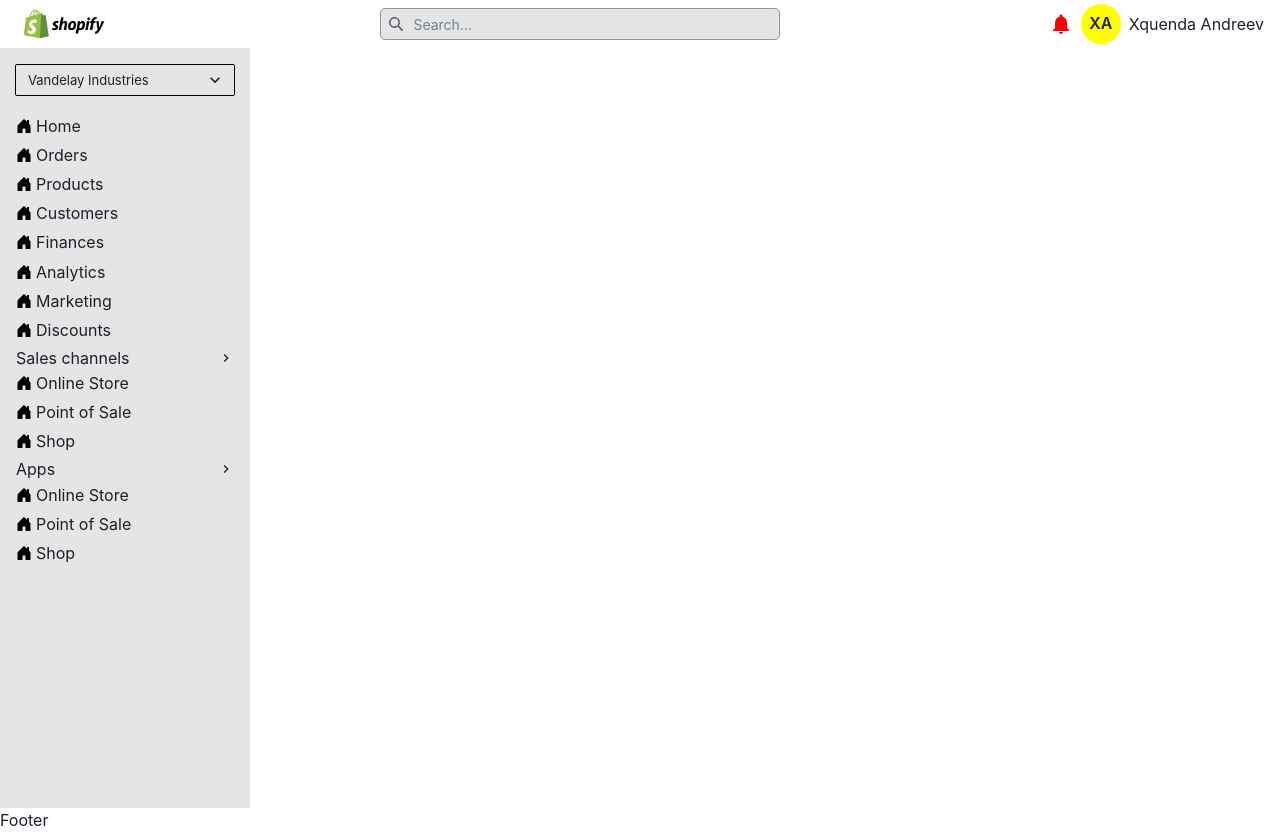
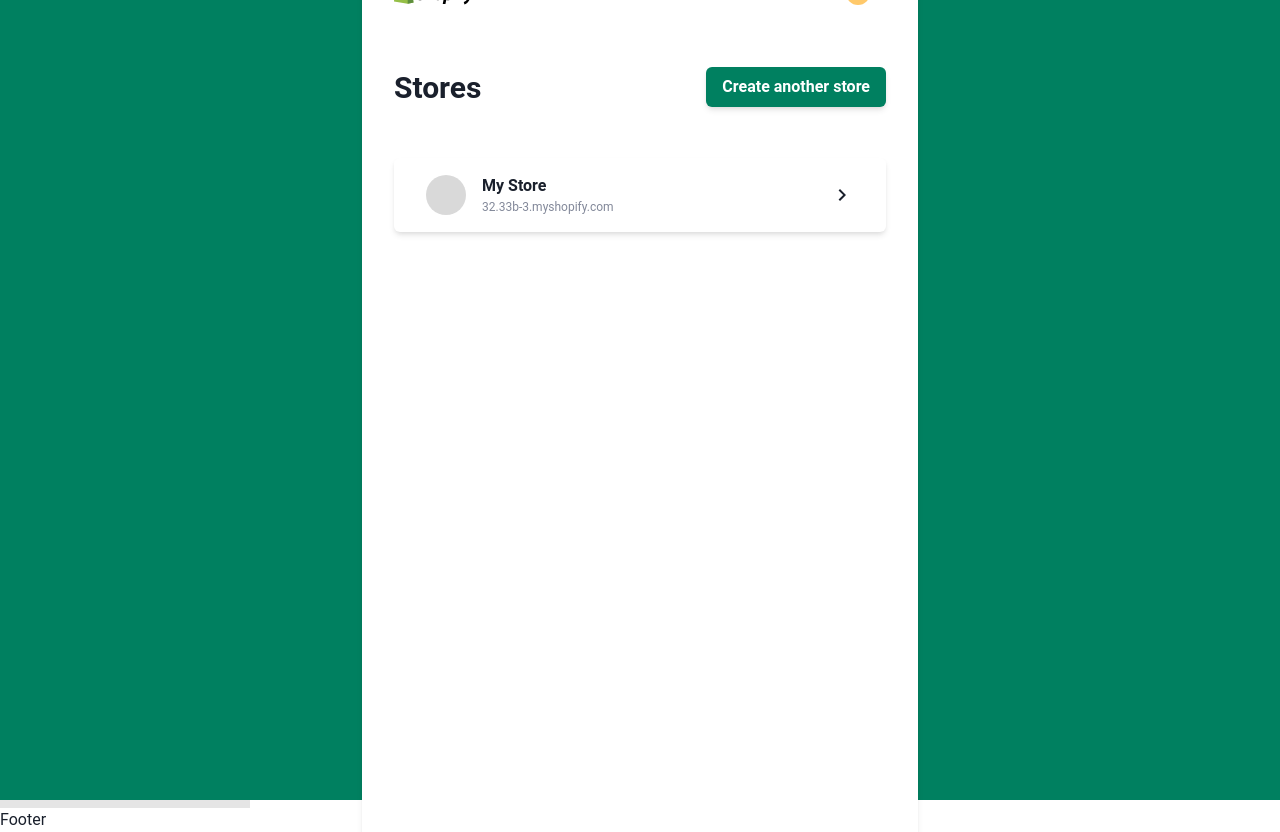
Before and after one commit to simon-harlow/shopify-industry-project, a React (Create React App) app in the folder client/: page /stores in a window 1280 px wide. Built offline with nearby package versions, Linux system fonts and the light colour scheme.

Commit message:
added stores page which is second part of login, added Roboto font to themes and installed package for it

```diff
--- a/client/package.json
+++ b/client/package.json
@@ -8,6 +8,7 @@
     "@emotion/css": "^11.11.0",
     "@emotion/react": "^11.11.0",
     "@emotion/styled": "^11.11.0",
+    "@fontsource/roboto": "^5.0.0",
     "@testing-library/jest-dom": "^5.16.5",
     "@testing-library/react": "^13.4.0",
     "@testing-library/user-event": "^13.5.0",
--- a/client/src/App.jsx
+++ b/client/src/App.jsx
@@ -5,8 +5,10 @@
 import Footer from "./components/Footer/Footer"
 import SimpleSidebar from './components/SideBar/SideBar';
 import Login from './components/Login/Login';
+import Stores from './components/Stores/Stores';
 
 import './App.scss';
+
 
 function App() {
 
@@ -17,6 +19,7 @@
           <Routes>
             <Route path="/" element={<Navigate to="/login" />} />
             <Route path="/login" element={<Login />} />
+            <Route path="/stores" element={<Stores />} />
           </Routes>
         <Footer />
     </BrowserRouter>
--- a/client/src/components/Login/Login.jsx
+++ b/client/src/components/Login/Login.jsx
@@ -8,7 +8,7 @@
 
     const navigate = useNavigate();
 
-    const handleLogin = () => navigate(`/products`)
+    const handleLogin = () => navigate(`/stores`)
 
 
 	return (
--- /dev/null
+++ b/client/src/components/Stores/Stores.jsx
@@ -0,0 +1,101 @@
+import React from 'react'
+import { useNavigate } from "react-router-dom"
+import { Box, Button, Card, Flex, Text } from "@chakra-ui/react";
+import { ChevronDownIcon, ChevronRightIcon } from '@chakra-ui/icons'
+import Logo from "../../assets/images/shopify_logo_whitebg.svg"
+
+function Stores() {
+
+    const navigate = useNavigate();
+
+    const handleStoreClick = () => navigate(`/home`)
+
+
+	return (
+		<Box
+            position="fixed"
+            top={0}
+            left={0}
+            width="100vw"
+            height="100vh"
+            zIndex={9999}
+            bg="#008060"
+            display="flex"
+            justifyContent="center"
+            alignItems="center"
+		>
+			<Flex
+				direction="column"
+				bg="white"
+				p="2rem"
+				rounded="md"
+				boxShadow="md"
+                justify="flex-start"
+                gap="3rem"
+                h={927}
+                w={556}
+			>
+                <Flex justify="space-between" align="center">
+                    <Box
+                        as="img"
+                        src={Logo}
+                        alt="Shopify Logo"
+                        w="5rem"
+                        h="3rem"
+                    />
+                    <Box
+                        display="flex"
+                        justifyContent="center"
+                        alignItems="center"
+                        bg="#FFC96B"
+                        borderRadius="full"
+                        width="1.5rem"
+                        height="1.5rem"
+                        ml="auto"
+                    >
+                        <Text color="black" fontSize="xs">
+                        XA
+                        </Text>
+                    </Box>
+                    <ChevronDownIcon/>
+                </Flex>
+                <Flex justify="space-between" align="center">
+                    <Text as="b" fontSize={30}>
+                        Stores
+                    </Text>
+                    <Button bg="#008060" color="white" cursor="default" _hover={{bg: ""}} boxShadow="md">
+                        Create another store
+                    </Button>
+                </Flex>
+                <Card
+                    py="1rem"
+                    px="2rem"
+                    onClick={handleStoreClick}
+                    cursor="pointer"
+                    boxShadow="md"
+                    _hover={{ boxShadow: "xl" }}
+                    >
+                    <Flex align="center">
+                        <Box
+                            display="flex"
+                            justifyContent="center"
+                            alignItems="center"
+                            bg="#D9D9D9"
+                            borderRadius="full"
+                            width="2.5rem"
+                            height="2.5rem"
+                        >
+                        </Box>
+                        <Flex direction="column" ml={4}>
+                                <Text fontSize="md" as="b">My Store</Text>
+                                <Text fontSize="xs" color="#828899">32.33b-3.myshopify.com</Text>
+                        </Flex>
+                        <ChevronRightIcon ml="auto" boxSize={6}/>
+                    </Flex>
+                </Card>
+			</Flex>
+		</Box>
+	);
+}
+
+export default Stores
--- a/client/src/styles/themes.js
+++ b/client/src/styles/themes.js
@@ -15,6 +15,11 @@
         $Alabaster: '#EDEADE',
         $Mercury: '#e5e5e5',
 
+    },
+
+    fonts: {
+        body: "Roboto, sans-serif",
+        heading: "Roboto, sans-serif",
     },
 
     fontSizes: {
```
Also changed, not shown: 1 other file (tests, documents, lock files or other folders).
